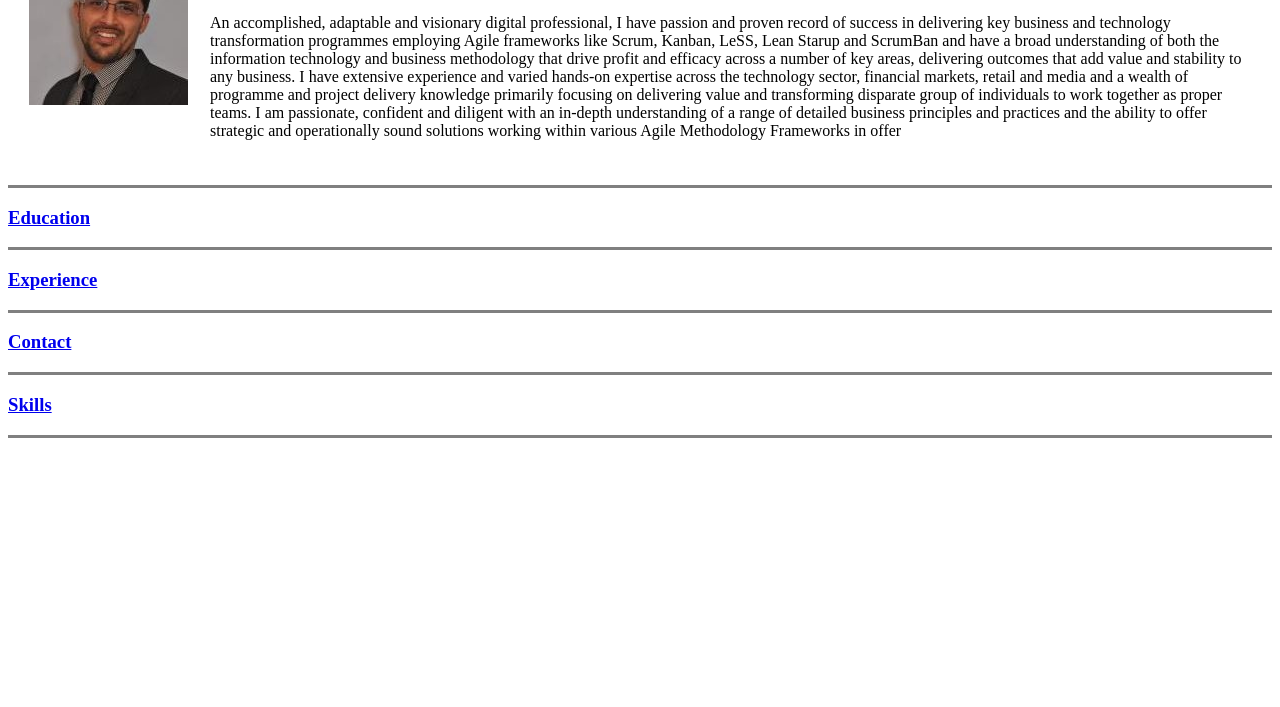
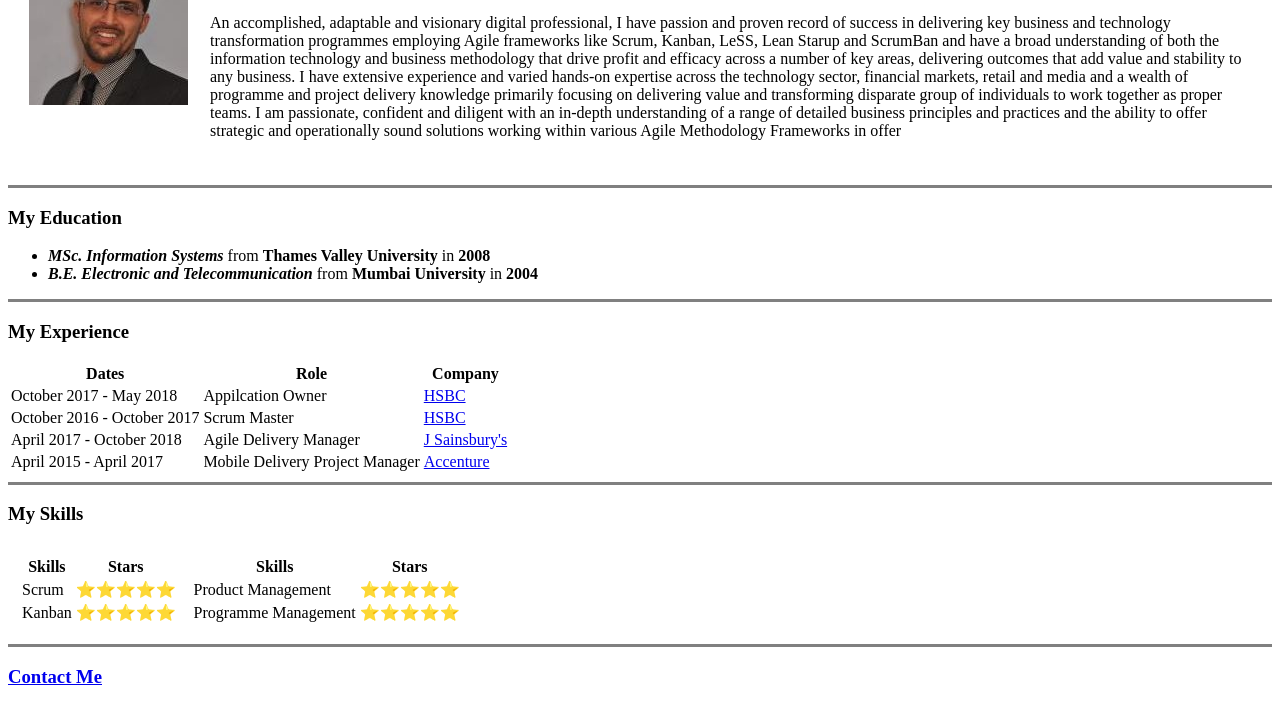
Before and after one commit to sikandermerchant/my-cv, a plain HTML site: page index.html in a window 1280 px wide. Shown: the part 129-836 px from the top of the page. Before the commit the page ends 800 px from the top, so only its background shows below. Drawn offline with Linux system fonts and the light colour scheme.

Commit message:
Deleted unwanted pages - on Contact.html left

```diff
--- a/index.html
+++ b/index.html
@@ -25,17 +25,85 @@
       </td>
     </tr>
   </table>
-  <hr size = "3" noshade>
-  <h3><a href="Education.html" target="_blank">Education</a></h3>
   <hr size="3" noshade>
-  <h3><a href="Experience.html" target="_blank">Experience</a></h3>
+  <h3>My Education</h3>
+  <ul>
+    <li><strong><em>MSc. Information Systems</em></strong> from <strong>Thames Valley University</strong> in <strong>2008</strong></li>
+    <li><strong><em>B.E. Electronic and Telecommunication</em></strong> from <strong>Mumbai University</strong> in <strong>2004</strong></li>
+  </ul>
   <hr size="3" noshade>
-  <h3><a href="Contact.html" target="_blank">Contact</a></h3>
+  <h3>My Experience</h3>
+  <table>
+    <thead>
+      <th>Dates</th>
+      <th>Role</th>
+      <th>Company</th>
+    </thead>
+    <tbody>
+      <tr>
+        <td>October 2017 - May 2018</td>
+        <td>Appilcation Owner</td>
+        <td><a href="https://www.hsbc.com/" target="_blank">HSBC</a></td>
+      </tr>
+      <tr>
+        <td>October 2016 - October 2017</td>
+        <td>Scrum Master</td>
+        <td><a href="https://www.hsbc.com/" target="_blank">HSBC</a></td>
+      </tr>
+      <tr>
+        <td>April 2017 - October 2018</td>
+        <td>Agile Delivery Manager</td>
+        <td><a href="https://www.about.sainsburys.co.uk/" target="_blank">J Sainsbury's</td>
+      </tr>
+      <tr>
+        <td>April 2015 - April 2017</td>
+        <td>Mobile Delivery Project Manager</td>
+        <td><a href="https://www.accenture.com/gb-en" target="_blank">Accenture</a></td>
+      </tr>
+    </tbody>
+  </table>
   <hr size="3" noshade>
-  <h3><a href="Skills.html" target="_blank">Skills</a></h3>
+  <h3>My Skills</h3>
+  <table cellspacing="10px">
+    <tr>
+      <td>
+        <table>
+          <thead>
+      <th>Skills</th>
+      <th>Stars</th>
+      <tbody>
+        <tr>
+          <td>Scrum</td>
+          <td>⭐⭐⭐⭐⭐</td>
+        <tr>
+          <td>Kanban</td>
+          <td>⭐⭐⭐⭐⭐</td>
+        </tr>
+      </tbody>
+      </thead>
+  </table>
+  </td>
+  <td>
+    <table>
+      <thead>
+  <th>Skills</th>
+  <th>Stars</th>
+  <tbody>
+    <tr>
+      <td>Product Management</td>
+      <td>⭐⭐⭐⭐⭐</td>
+    <tr>
+      <td>Programme Management</td>
+      <td>⭐⭐⭐⭐⭐</td>
+    </tr>
+  </tbody>
+  </thead>
+  </table>
+  </td>
+  </tr>
+  </table>
   <hr size="3" noshade>
-
-
+  <h3><a href="Contact.html" target="_blank">Contact Me</a></h3>
 </body>
 
 </html>
```
Also changed, not shown: Contact.html (+1 -1 lines).
